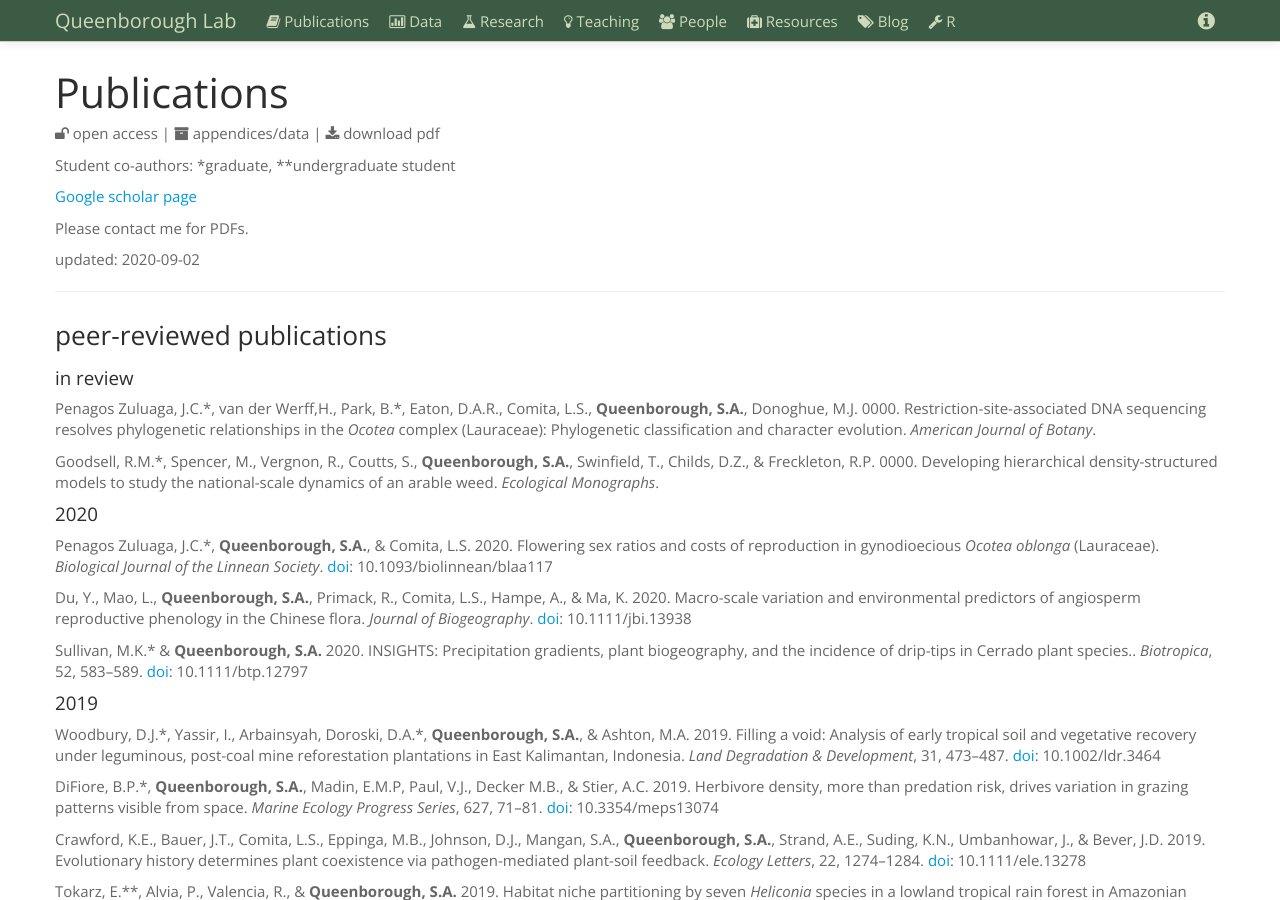
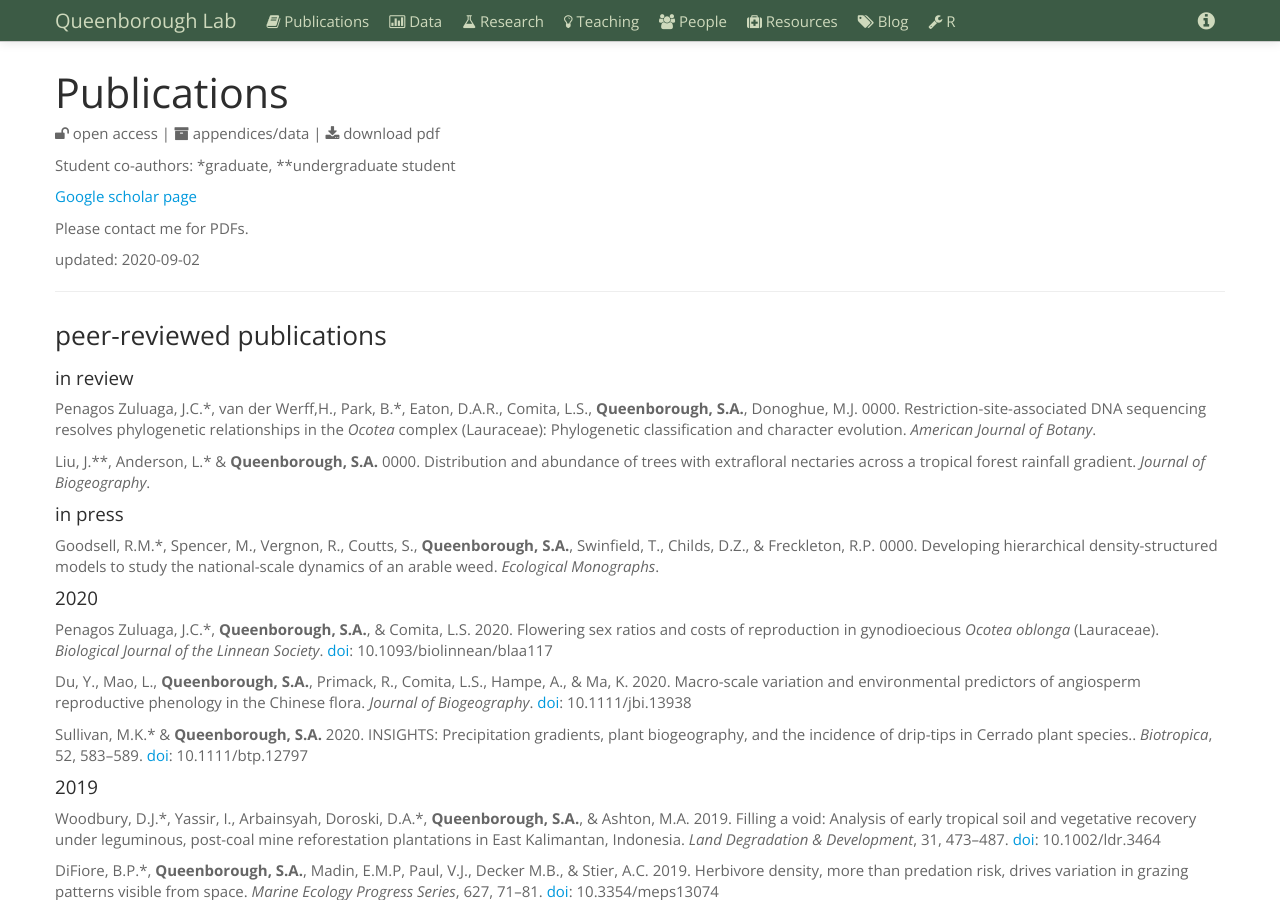
Before and after one commit to saq/saq.github.io, a Jekyll site: the page built from publications.md, in a window 1280 px wide and 900 px high. Built offline with Jekyll 4.4.1, drawn with Linux system fonts in a browser that asks for light colours.

Commit message:
Update publications.md

```diff
--- a/publications.md
+++ b/publications.md
@@ -26,6 +26,11 @@ updated: 2020-09-02
 #### in review
 
 Penagos Zuluaga, J.C.\*, van der Werff,H., Park, B.\*, Eaton, D.A.R., Comita, L.S., **Queenborough, S.A.**, Donoghue, M.J. 0000. Restriction-site-associated DNA sequencing resolves phylogenetic relationships in the *Ocotea* complex (Lauraceae): Phylogenetic classification and character evolution. *American Journal of Botany*.
+
+Liu, J.\*\*, Anderson, L.\* & **Queenborough, S.A.** 0000. Distribution and abundance of trees with extrafloral nectaries across a tropical forest rainfall gradient. *Journal of Biogeography*.
+
+
+#### in press
 
 Goodsell, R.M.\*,  Spencer, M., Vergnon, R.,  Coutts, S., **Queenborough, S.A.**, Swinfield, T., Childs, D.Z., & Freckleton, R.P. 0000. Developing hierarchical density-structured models to study the national-scale dynamics of an arable weed. *Ecological Monographs*.
 
```
